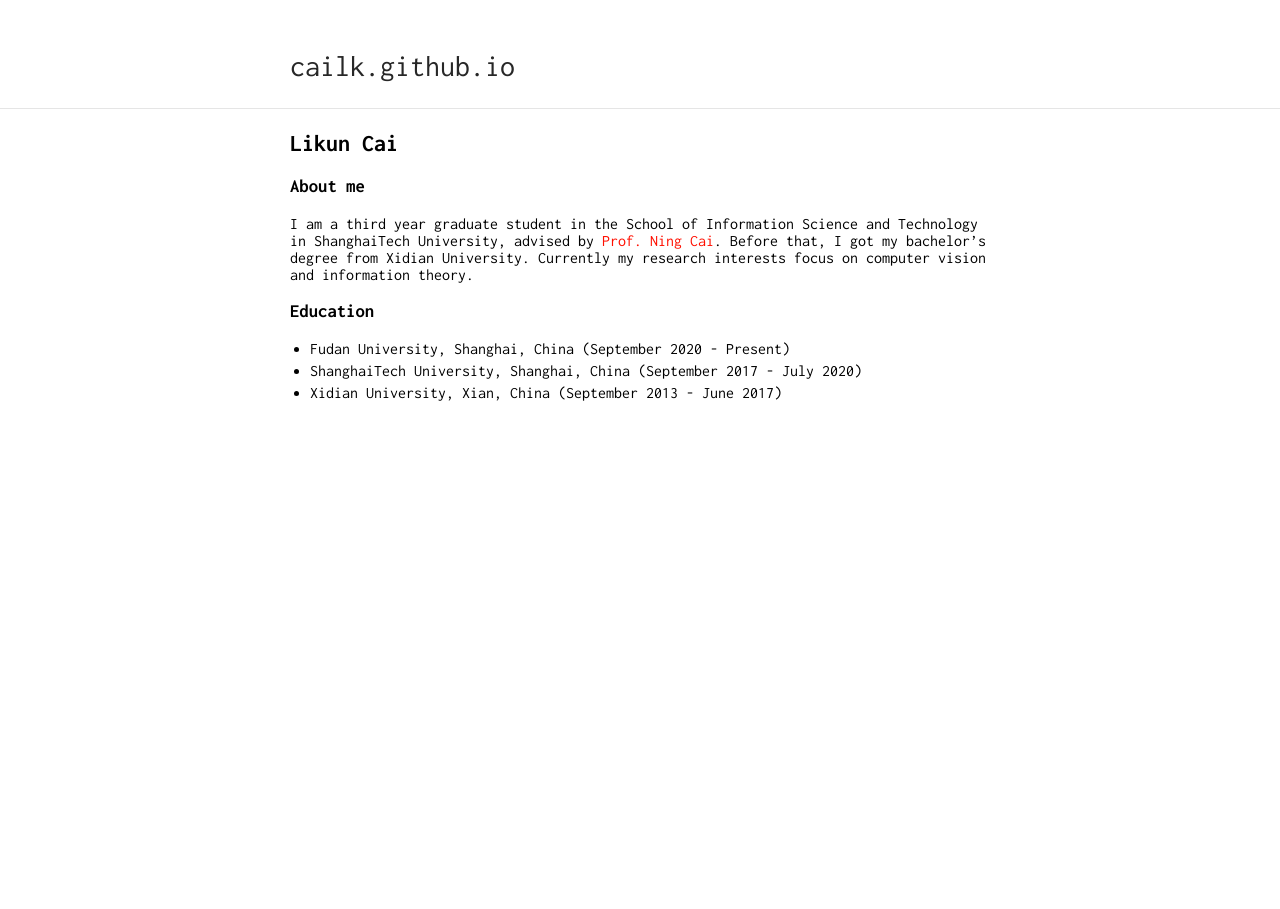
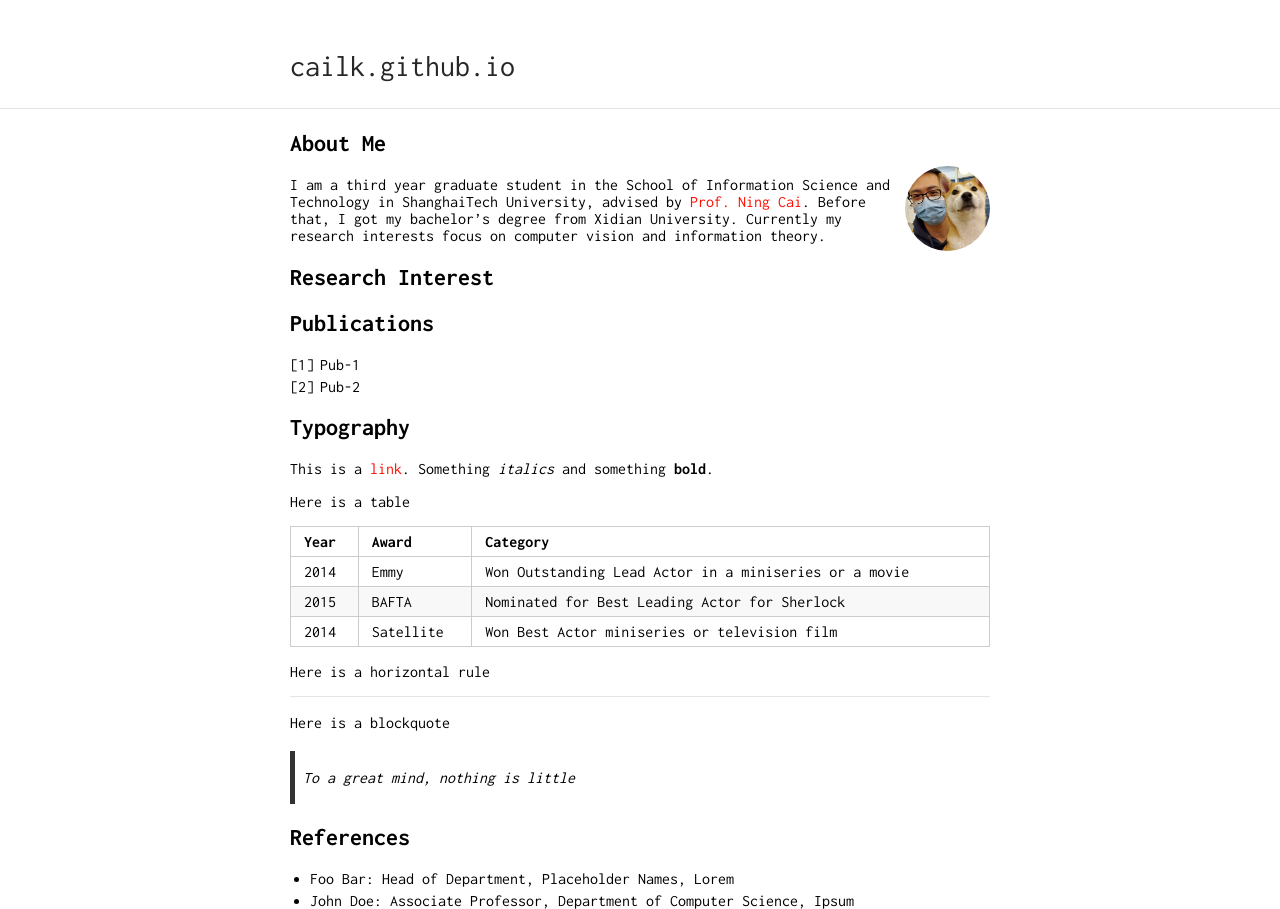
Before and after one commit to cailk/cailk.github.io, a Jekyll site: the page built from index.md, in a window 1280 px wide. Built offline with Jekyll 4.4.1, drawn with Linux system fonts in a browser that asks for light colours; our own code applies the rules of GitHub Pages for plain Markdown files.

Commit message:
update researcher-theme

```diff
--- a/index.md
+++ b/index.md
@@ -1,9 +1,42 @@
-## Likun Cai
+---
+layout: default
+---
 
-### About me
+## About Me
+
+<img class="profile-picture" src="./resources/my_pic.jpg">
+
 I am a third year graduate student in the School of Information Science and Technology in ShanghaiTech University, advised by [Prof. Ning Cai](http://sist.shanghaitech.edu.cn/sist_en/2018/0820/c3846a31784/page.htm). Before that, I got my bachelor’s degree from Xidian University. Currently my research interests focus on computer vision and information theory.
 
-### Education
-+ Fudan University, Shanghai, China (September 2020 - Present)
-+ ShanghaiTech University, Shanghai, China (September 2017 - July 2020)
-+ Xidian University, Xian, China (September 2013 - June 2017)
+## Research Interest
+
+
+## Publications
+
+1. Pub-1
+2. Pub-2
+
+## Typography
+
+This is a [link](http://google.com). Something *italics* and something **bold**.
+
+Here is a table
+
+Year | Award | Category
+-----|-------|--------
+2014 | Emmy  | Won Outstanding Lead Actor in a miniseries or a movie
+2015 | BAFTA | Nominated for Best Leading Actor for Sherlock
+2014 | Satellite | Won Best Actor miniseries or television film
+
+Here is a horizontal rule
+
+---
+
+Here is a blockquote
+
+> To a great mind, nothing is little
+
+## References
+
+* Foo Bar: Head of Department, Placeholder Names, Lorem
+* John Doe: Associate Professor, Department of Computer Science, Ipsum
```
Also changed, not shown: bits-logo.png (deleted), resources/my_pic.jpg (added), sherlock.jpg (deleted).
